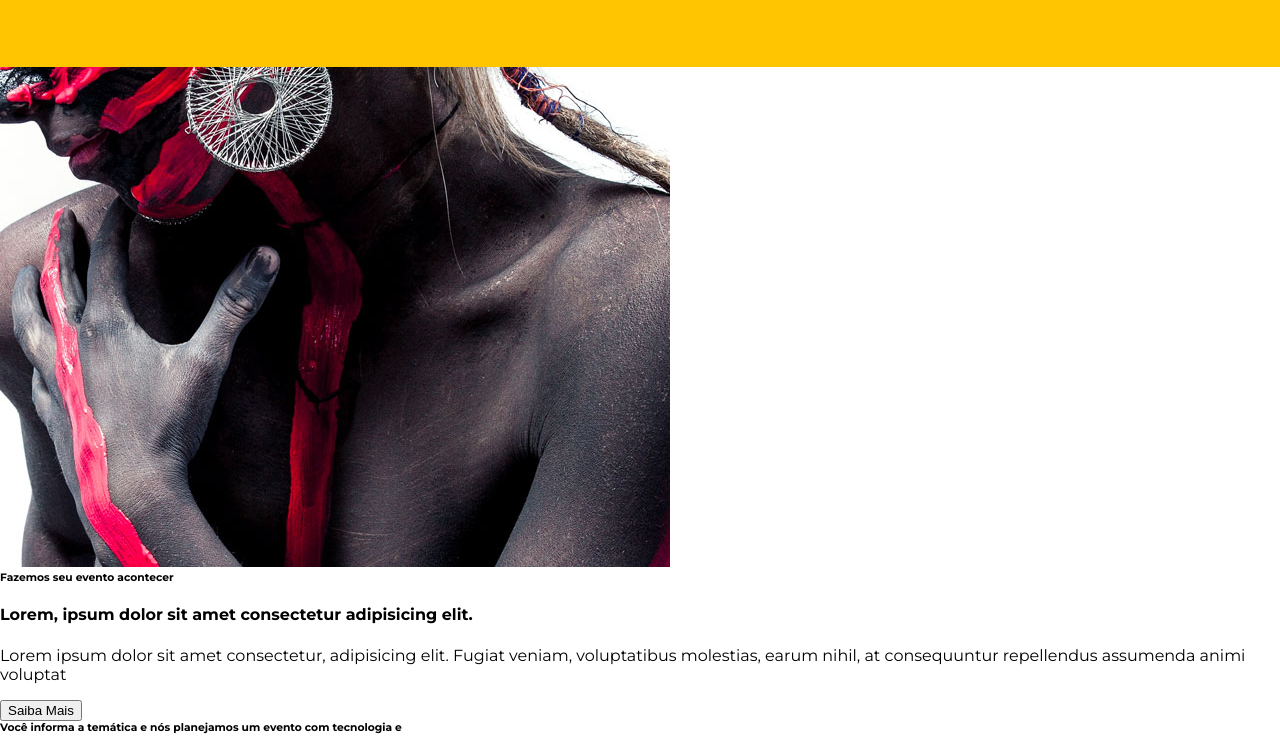
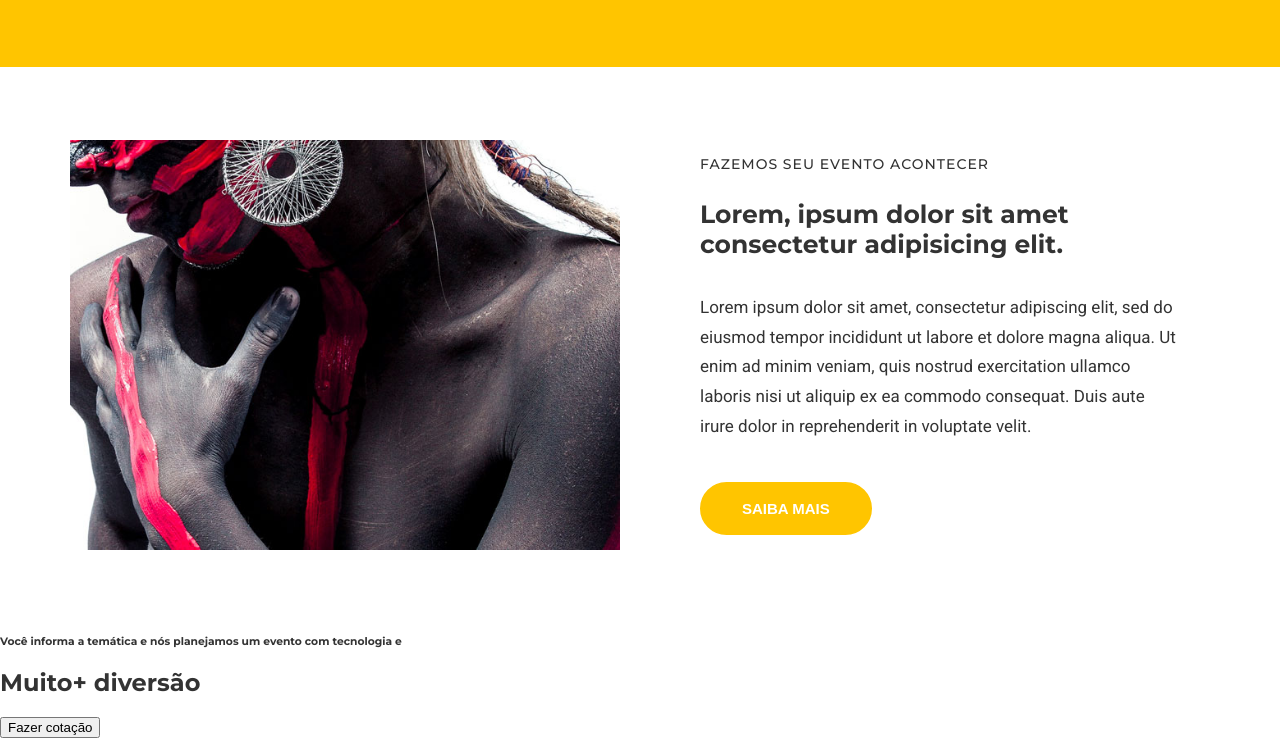
Before and after one commit to juanruthes/studion-projeto, a website: page src/index.html in a window 1280 px wide. Shown: the part 1042-1783 px from the top of the page. Drawn offline with Linux system fonts and the light colour scheme.

Commit message:
Aula 5 completo

```diff
--- a/src/index.html
+++ b/src/index.html
@@ -4,14 +4,12 @@
     <meta charset="UTF-8" />
     <meta name="viewport" content="width=device-width, initial-scale=1.0" />
     <link rel="stylesheet" href="style.css" />
-    <link rel="preconnect" href="https://fonts.googleapis.com">
-    <link rel="preconnect" href="https://fonts.gstatic.com" crossorigin>
-    <link href="https://fonts.googleapis.com/css2?family=Montserrat:ital,wght@0,300;0,400;0,700;0,900;1,300;1,900&display=swap" rel="stylesheet">
     <title>Studion</title>
   </head>
 
   <body>
     <nav class="navbar">
+      <div class="container navbar__container">
         <h1 class="logo-studion">Studi<span class="copy--primary">on</span>
           <span class="logo-studion__subtitle">Eventos</span></h1>
         <ul class="navbar__links">
@@ -31,6 +29,7 @@
             <a href="#Contatos"> Contatos </a>
           </li>
         </ul>
+      </div>
     </nav>
 
     <header>
@@ -52,7 +51,7 @@
 
     <main>
       <section id="counter">
-        <ul class="counter__container">
+        <ul class="container counter__container">
           <li>
             <h3>+ de 500
               <small>eventos realizados</small>
@@ -73,18 +72,16 @@
         </ul>
       </section>
 
-      <section id="">
-        <div></div>
-        <div>
-          <img src="./image/institutional.jpg" />
+      <section class="container institutional">
+        <img class="institutional__image" src="./image/institutional.jpg" alt="Imagem institucional"/>
+        <div class="institutional__copy">
+
           <h6>Fazemos seu evento acontecer</h6>
           <h4>Lorem, ipsum dolor sit amet consectetur adipisicing elit.</h4>
           <p>
-            Lorem ipsum dolor sit amet consectetur, adipisicing elit. Fugiat
-            veniam, voluptatibus molestias, earum nihil, at consequuntur
-            repellendus assumenda animi voluptat
+            Lorem ipsum dolor sit amet, consectetur adipiscing elit, sed do eiusmod tempor incididunt ut labore et dolore magna aliqua. Ut enim ad minim veniam, quis nostrud exercitation ullamco laboris nisi ut aliquip ex ea commodo consequat. Duis aute irure dolor in reprehenderit in voluptate velit.
           </p>
-          <button>Saiba Mais</button>
+          <button class="btn btn--institutional">Saiba Mais</button>
         </div>
       </section>
 
--- a/src/style.css
+++ b/src/style.css
@@ -1,8 +1,12 @@
+@import url('https://fonts.googleapis.com/css2?family=Montserrat:wght@300;400;500;700;900&family=Roboto&display=swap');
+
 :root{
     font-family: 'Montserrat', sans-serif;
     font-size: 16px;
+    --color-copy: #333;
     --color-primary: #FFC500; /* Variavel criada para utilização de cor em varias seções da pagina, sem a necessidade de copiar e colar a cor (RGB, HEXADECIMAL, etc) */
     --default-padding: 1rem;
+    color: var(--color-copy)
 }
 
 *{
@@ -12,6 +16,17 @@
 body{
     margin: 0;
     padding-top: 7.75rem;
+}
+
+header,
+main,
+footer{
+    overflow-x: hidden;
+}
+
+.container{
+    max-width: 1140px;
+    margin: 0 auto;
 }
 
 ul{
@@ -27,16 +42,21 @@ h6{
 .navbar{
     position: fixed;
     z-index: 1; /* prioridade em sobreposição de outros elementos (navbar fixo independentemente da configuração de outros  elementos for "relative ou absolute") */
+    top: 0;
+    left: 0;
+    width: 100%;
     background-color: #000;
     color: #fff;
-    top: 0;
-    left: 0;
+}
+
+.navbar__container{
+    display: grid;
+    align-items: center;
+    grid-template-columns: 1fr 9fr; /* fração de 1 parte para 9 */
     width: 100vw;
     height: 7.75rem;
     padding: 0 1rem;
-    display: grid;
-    align-items: center;
-    grid-template-columns: 1fr 9fr; /* fração de 1 parte para 9 */
+    /* navbar, navbar__container é importante para centralizar a pagina com a margem estabelecida pelo design (1140px)  */
 }
 
 .navbar__links{
@@ -138,7 +158,8 @@ h6{
 
 .btn--slide:hover,
 .btn--slide:active,
-.btn--slide:focus{
+.btn--slide:focus,
+.btn--institutional{
     color: #FFF;
     background-color: var(--color-primary);
     border-color: var(--color-primary);
@@ -152,10 +173,10 @@ h6{
 
 }
 
-
-
 .counter__container{
-    margin: 0;
+    display: grid;
+    grid-template-columns: repeat(auto-fill, minmax(300px, 1fr));
+    place-items: center;
     padding: 4.375rem 1rem;
     letter-spacing: .125rem;
     line-height: 2,25rem;
@@ -163,10 +184,56 @@ h6{
 
 .counter__container h3{
     font-size: 2.1875rem;
-
 }
 
 .counter__container h3 small{
     display: block;
     font-size: 1.25rem;
 }
+
+/* Seção Institucional */
+
+.institutional{
+    display: grid;
+    grid-template-columns: auto auto;
+    gap: 3.125rem; /* Espaçamento entre a imagem e o texto */
+    align-items: center;
+    padding: 4.5625rem 0 5.3125rem 0;
+}
+
+.institutional__copy{
+    padding: 0 1.875rem;
+}
+
+.institutional__copy h6{
+    font-size: .875rem;
+    font-weight: 500;
+    text-transform: uppercase;
+    letter-spacing: .0625rem; /* kerning (espaçamento entre letras) */
+    margin: 0;
+}
+
+.institutional__copy h4{
+    margin-top: 1.625rem;
+    font-size: 1.5625rem;
+    font-weight: 700;
+}
+
+.institutional__copy p{
+    font-family: 'Roboto', sans-serif;
+    font-size: 1.0625rem;
+    font-weight: 400;
+    line-height: 1.8675rem;
+    margin-bottom: 0;
+    margin-bottom: 2.5rem;
+}
+
+.btn--institutional:hover{
+    color: var(--color-copy);
+    background: unset;
+    border-color: var(--color-primary);
+}
+
+.institutional__image{
+    max-width: 550px;
+}
```
Lines whose indentation alone changed are shown as unchanged.
